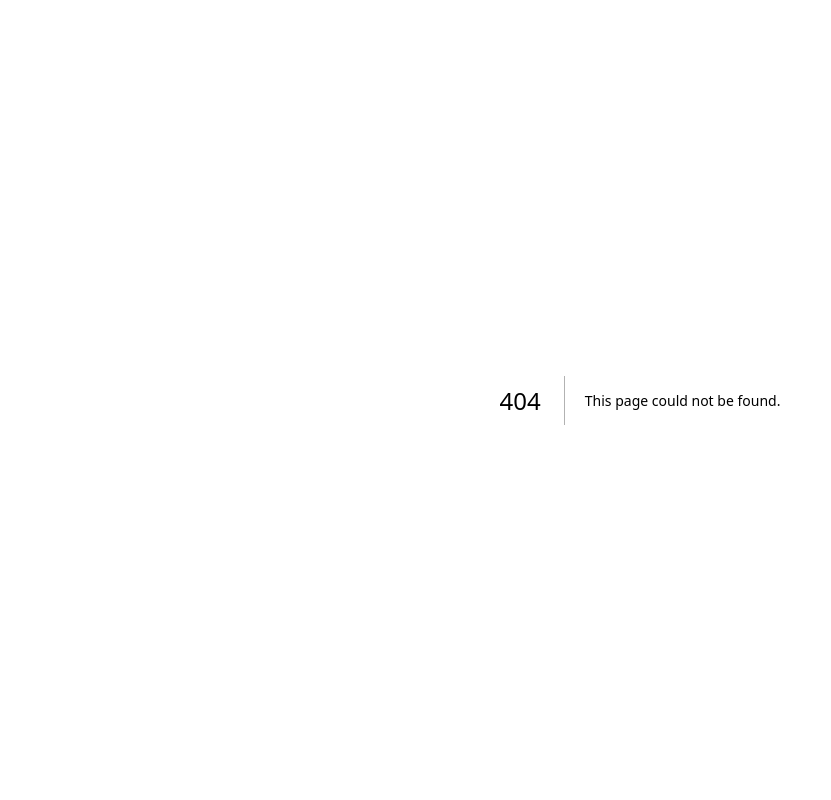
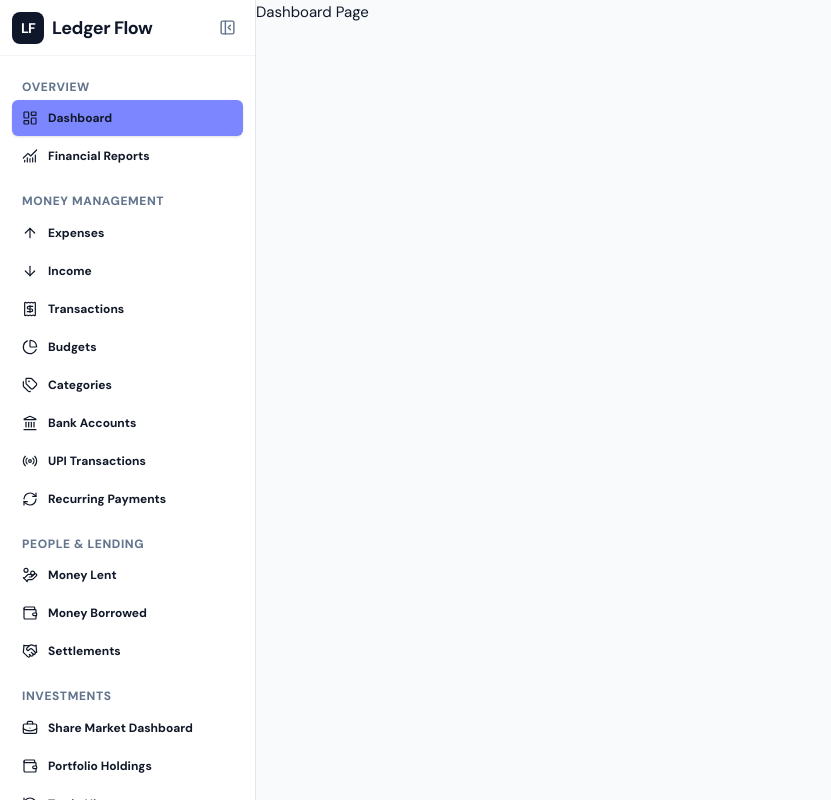
Before and after one commit to JaiswalPiyush309/expense-tracker-frontend, a Next.js app: page /dashboard in a window 1280 px wide. Before the commit this address had no page. Shown: the top 800 px of the page, without its empty margins (0-831 px from the left). Built offline with nearby package versions, Linux system fonts and the light colour scheme.

Commit message:
feat: implement Dashboard layout with Sidebar and navigation components

```diff
--- /dev/null
+++ b/src/app/dashboard/layout.tsx
@@ -0,0 +1,22 @@
+"use client";
+
+import Sidebar from "@/features/dashboard/components/Sidebar/Sidebar";
+import { useState } from "react";
+
+export default function DashboardLayout({
+  children,
+}: Readonly<{
+  children: React.ReactNode;
+}>) {
+  const [mobileOpen, setMobileOpen] = useState(false);
+
+  return (
+    <div className="flex min-h-screen bg-slate-50 dark:bg-slate-900">
+      <Sidebar
+        mobileOpen={mobileOpen}
+        onMobileClose={() => setMobileOpen(false)}
+      />
+      <div className="flex min-w-0 flex-1 flex-col">{children}</div>
+    </div>
+  );
+}
--- /dev/null
+++ b/src/app/dashboard/page.tsx
@@ -0,0 +1,5 @@
+"use client";
+
+export default function Dashboard() {
+  return <div>Dashboard Page</div>;
+}
--- /dev/null
+++ b/src/features/dashboard/components/Sidebar/Sidebar.tsx
@@ -0,0 +1,75 @@
+import Link from "next/link";
+import { usePathname } from "next/navigation";
+import { useState } from "react";
+import { SidebarProps } from "../../types";
+import { sidebarGroups } from "../../data/sidebar-config";
+import { PanelLeftClose, PanelLeftOpen, WalletCards } from "lucide-react";
+import { BrandMark } from "@/components/common/BrandMark";
+import SidebarSection from "./SidebarSection";
+
+export default function Sidebar({ mobileOpen, onMobileClose }: SidebarProps) {
+  const [collapsed, setCollapsed] = useState(false);
+  const pathname = usePathname();
+
+  return (
+    <>
+      {/* Mobile backdrop */}
+      {mobileOpen && (
+        <button
+          type="button"
+          aria-label="Close navigation menu"
+          onClick={onMobileClose}
+          className="fixed inset-0 z-40 bg-black/40 md:hidden"
+        />
+      )}
+
+      <aside
+        className={`fixed inset-y-0 left-0 z-50 flex w-64 flex-col border-r border-slate-200 bg-white transition-[width,transform] duration-200 dark:border-slate-800 dark:bg-slate-950 md:static md:z-auto md:translate-x-0 ${
+          collapsed ? "md:w-18" : "md:w-64"
+        } ${
+          mobileOpen ? "translate-x-0" : "-translate-x-full md:translate-x-0"
+        }`}
+      >
+        {/* Brand header */}
+        <div className="flex h-14 shrink-0 items-center justify-between border-b border-slate-100 px-3 dark:border-slate-800">
+          <div className="flex min-w-0 items-center">
+            {collapsed ? (
+              <WalletCards className="mx-1 size-6 text-slate-900 dark:text-white" />
+            ) : (
+              <BrandMark />
+            )}
+          </div>
+
+          {/* Desktop collapse control */}
+          <button
+            type="button"
+            onClick={() => setCollapsed((value) => !value)}
+            aria-label={collapsed ? "Expand sidebar" : "Collapse sidebar"}
+            title={collapsed ? "Expand sidebar" : "Collapse sidebar"}
+            className="hidden size-8 shrink-0 items-center justify-center rounded-md text-slate-500 hover:bg-slate-100 hover:text-slate-900 dark:hover:bg-slate-800 dark:hover:text-white md:flex"
+          >
+            {collapsed ? (
+              <PanelLeftOpen size={17} />
+            ) : (
+              <PanelLeftClose size={17} />
+            )}
+          </button>
+        </div>
+
+        <nav
+          aria-label="Main navigation"
+          className="min-h-0 flex-1 overflow-y-auto px-3 py-4"
+        >
+          {sidebarGroups.map((group) => (
+            <SidebarSection
+              key={group.title}
+              group={group}
+              collapsed={collapsed}
+              onNavigate={onMobileClose}
+            />
+          ))}
+        </nav>
+      </aside>
+    </>
+  );
+}
--- /dev/null
+++ b/src/features/dashboard/components/Sidebar/SidebarNavItem.tsx
@@ -0,0 +1,40 @@
+import Link from "next/link";
+import { usePathname } from "next/navigation";
+import { SidebarNavItemProps } from "../../types";
+
+export default function SidebarNavItem({
+  item,
+  collapsed,
+  onNavigate,
+}: SidebarNavItemProps) {
+  const pathname = usePathname();
+  const Icon = item.icon;
+
+  const isActive =
+    pathname === item.href ||
+    (item.href !== "/dashboard" && pathname.startsWith(`${item.href}/`));
+
+  return (
+    <Link
+      href={item.href}
+      onClick={onNavigate}
+      title={collapsed ? item.label : undefined}
+      aria-label={collapsed ? item.label : undefined}
+      aria-current={isActive ? "page" : undefined}
+      className={`group flex min-h-9 items-center gap-2.5 rounded-md px-2.5 text-xs font-bold transition-colors ${
+        isActive
+          ? "bg-indigo-400 text-white shadow-sm"
+          : "text-slate-600 hover:bg-indigo-50 hover:text-indigo-700 dark:text-slate-300 dark:hover:bg-slate-800 dark:hover:text-white"
+      } ${collapsed ? "justify-center px-0" : ""}`}
+    >
+      <Icon
+        size={16}
+        strokeWidth={1.8}
+        className="shrink-0"
+        aria-hidden="true"
+      />
+
+      {!collapsed && <span className="truncate">{item.label}</span>}
+    </Link>
+  );
+}
--- /dev/null
+++ b/src/features/dashboard/components/Sidebar/SidebarSection.tsx
@@ -0,0 +1,29 @@
+import { SidebarSectionProps } from "../../types";
+import SidebarNavItem from "./SidebarNavItem";
+
+export default function SidebarSection({
+  group,
+  collapsed,
+  onNavigate,
+}: SidebarSectionProps) {
+  return (
+    <section className="mb-3">
+      {!collapsed && (
+        <h2 className="mb-1.5 px-2.5 pt-2 text-[12px] font-extrabold uppercase tracking-wider text-slate-500 dark:text-slate-600">
+          {group.title}
+        </h2>
+      )}
+
+      <nav aria-label={group.title} className="space-y-0.5">
+        {group.items.map((item) => (
+          <SidebarNavItem
+            key={item.href}
+            item={item}
+            collapsed={collapsed}
+            onNavigate={onNavigate}
+          />
+        ))}
+      </nav>
+    </section>
+  );
+}
--- a/tsconfig.json
+++ b/tsconfig.json
@@ -28,7 +28,8 @@
     "**/*.tsx",
     ".next/types/**/*.ts",
     ".next/dev/types/**/*.ts",
-    "**/*.mts"
+    "**/*.mts",
+    "src/app/dashboard/page.tsx"
   ],
   "exclude": ["node_modules"]
 }
```
Also changed, not shown: src/features/dashboard/types.ts (+17 -0 lines).
